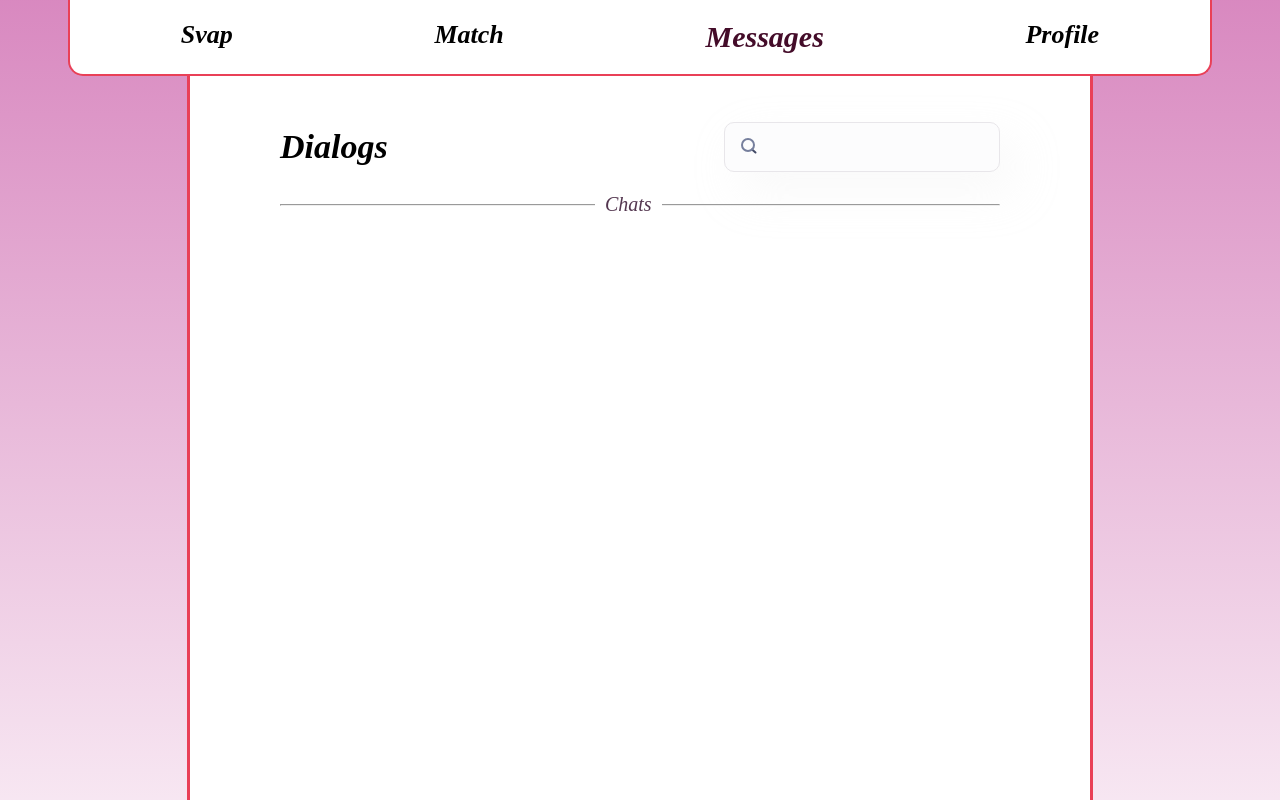
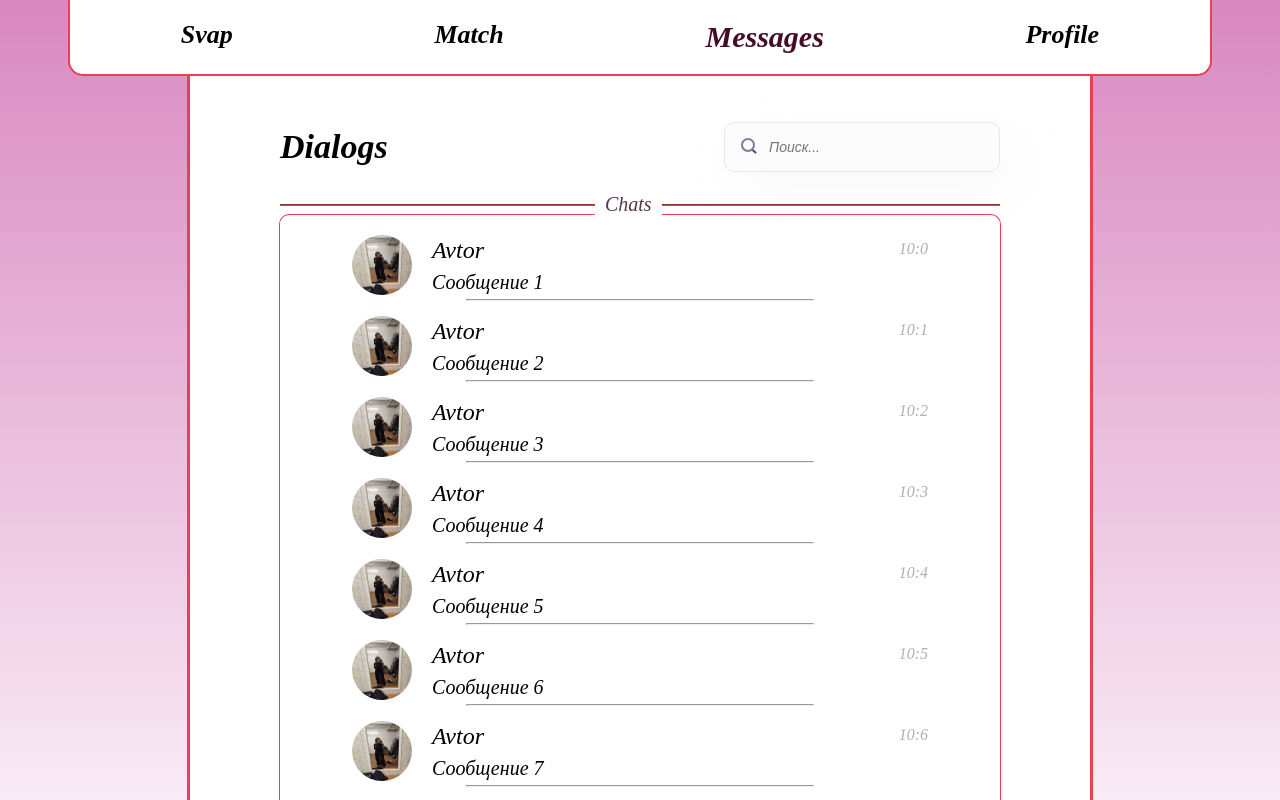
Before and after one commit to simsimsa/guap_match, a React (Vite) app in the folder guapMatch/: page /Messages in a window 1280 px wide. Shown: the top 800 px of the page. Built offline with nearby package versions, Linux system fonts and the light colour scheme.

Commit message:
чат окно

```diff
--- /dev/null
+++ b/guapMatch/src/components/Chat/Chat.module.css
@@ -0,0 +1,68 @@
+.chatLayout {
+    width: 80%;
+    display: flex;
+    flex-direction: column;
+    align-items: center;
+    justify-content: center;
+    margin-bottom: 15px;
+}
+
+.chat {
+    width: 100%;
+    display: flex;
+    gap: 20px;
+    align-items: center;
+}
+
+.hrChat {
+    text-align: center;
+    background: #e8e6ea;
+    width: 60%;
+    margin: 0;
+}
+
+.avatar {
+    width: 60px;
+    height: 60px;
+    border-radius: 60px;
+}
+
+.time {
+    font-weight: 500;
+    font-style: italic;
+    font-size: 16px;
+    line-height: 18px;
+    letter-spacing: 0px;
+    text-align: right;
+    color: #adafbb;
+}
+
+.chatHead {
+    display: flex;
+    justify-content: space-between;
+    width: 100%;
+    margin-bottom: 10px;
+}
+
+.body {
+    width: 100%;
+    text-decoration: none;
+    color: black;
+}
+
+.body:hover{
+    background: #f5f7ff;
+}
+
+.avtor {
+    font-weight: 500;
+    font-style: italic;
+    font-size: 24px;
+    line-height: 21px;
+    letter-spacing: 0px;
+}
+
+.message {
+    font-size: 20px;
+    font-style: italic;
+}
--- /dev/null
+++ b/guapMatch/src/components/Chat/Chat.tsx
@@ -0,0 +1,35 @@
+import { Link } from "react-router-dom";
+import styles from "./Chat.module.css";
+
+interface ChatProps {
+    avatar: string;
+    avtor: string;
+    message: string;
+    time: string;
+}
+
+function Chat({ avatar, avtor, message, time }: ChatProps) {
+    return (
+        <div className={styles["chatLayout"]}>
+            <div className={styles["chat"]}>
+                <div>
+                    <img
+                        className={styles["avatar"]}
+                        src={avatar}
+                        alt="Аватар"
+                    />
+                </div>
+                <Link to="/Chatroom" className={styles["body"]}>
+                    <div className={styles["chatHead"]}>
+                        <div className={styles["avtor"]}>{avtor}</div>
+                        <div className={styles["time"]}>{time}</div>
+                    </div>
+                    <div className={styles["message"]}>{message}</div>
+                </Link>
+            </div>
+            <hr className={styles["hrChat"]} />
+        </div>
+    );
+}
+
+export default Chat;
--- a/guapMatch/src/main.tsx
+++ b/guapMatch/src/main.tsx
@@ -14,6 +14,7 @@ import { Profile } from "./pages/Profile/Profile.tsx";
 import { Cover } from "./pages/Cover/Cover.tsx";
 import { Filter } from "./pages/Filter/Filter.tsx";
 import { Settings } from "./pages/Settings/Settings.tsx";
+import { Chatroom } from "./pages/Chatroom/Chatroom.tsx";
 
 const router = createBrowserRouter([
     {
@@ -43,6 +44,10 @@ const router = createBrowserRouter([
             {
                 path: "/Messages",
                 element: <Messages />,
+            },
+            {
+                path: '/Chatroom',
+                element:<Chatroom/>
             },
             {
                 path: "/Profile",
--- /dev/null
+++ b/guapMatch/src/pages/Chatroom/Chatroom.tsx
@@ -0,0 +1,3 @@
+export function Chatroom(){
+    return <div>Тут будет конкретный чат</div>
+}
--- a/guapMatch/src/pages/Messages/Messages.module.css
+++ b/guapMatch/src/pages/Messages/Messages.module.css
@@ -8,7 +8,7 @@
 }
 
 .message {
-    padding: 45px 0;
+    padding: 45px 0 0 0;
     width: 100%;
     display: flex;
     flex-direction: column;
@@ -38,7 +38,6 @@
     margin: 0;
 }
 
-
 .hrIn {
     position: relative;
     width: 80%;
@@ -46,7 +45,8 @@
 }
 
 .hr_line {
-    color: #e8e6ea;
+    border-color: #E94057;
+    color: #E94057;
     margin-top: 12px;
 }
 
@@ -63,3 +63,18 @@
     letter-spacing: 0px;
     color: #280423cb;
 }
+
+.chatContainer {
+    padding: 20px 0 0 0;
+    display: flex;
+    flex-direction: column;
+    align-items: center;
+    height: 600px;
+    width: 80%;
+    overflow-y: auto;
+    border-start-end-radius: 10px;
+    border-start-start-radius: 10px;
+    border-top: 1px solid #E94057;
+    border-right: 1px solid #E94057;
+    border-left: 1px solid #E94057;
+}
--- a/guapMatch/src/pages/Messages/Messages.tsx
+++ b/guapMatch/src/pages/Messages/Messages.tsx
@@ -1,22 +1,78 @@
-import { ChangeEvent, useEffect, useState } from "react";
+import { ChangeEvent, useEffect, useState, useRef } from "react";
 import styles from "./Messages.module.css";
 import Search from "../../components/Search/Search";
+import Chat from "../../components/Chat/Chat";
+
+const totalChats = 100; // Общее количество чатов (будет приходить с бэкенда)
+
+interface Chat {
+    id: number;
+    avatar: string;
+    avtor: string;
+    message: string;
+    time: string;
+}
 
 export function Messages() {
-
-    const [filter, setfilter] = useState<string>();
+    const [filter, setFilter] = useState<string>("");
+    const [chats, setChats] = useState<Array<Chat>>([]); // Все чаты
+    const [visibleChats, setVisibleChats] = useState<Array<Chat>>([]); // Видимые чаты
+    const [page, setPage] = useState(0); // Текущая страница пагинации
+    const [isLoading, setIsLoading] = useState(false); // Состояние загрузки
+    const loaderRef = useRef<HTMLDivElement | null>(null); // Референс для отслеживания прокрутки
 
     useEffect(() => {
-        getdialog(filter);
-    }, [filter]);
+        const fetchChats = async () => {
+            setIsLoading(true);
+            await new Promise((resolve) => setTimeout(resolve, 1000));
+            const newChats = Array.from({ length: totalChats }, (_, index) => ({
+                id: index + 1,
+                avatar: `./test1.jpg`,
+                avtor: 'Avtor',
+                message: `Сообщение ${index + 1}`,
+                time: `10:${index % 60}`,
+            }));
+            setChats(newChats);
+            setIsLoading(false);
+        };
 
-    const getdialog = (filter:string|undefined)=>{
-        console.log('тут будет фильтр диалогов', filter)
-    }
+        fetchChats();
+    }, []);
+
+
+    useEffect(() => {
+        const filteredChats = chats.filter((chat) =>
+            chat.message.toLowerCase().includes(filter.toLowerCase())
+        );
+        setVisibleChats(filteredChats.slice(0, (page + 1) * 20));
+    }, [filter, chats, page]);
+
+
+    useEffect(() => {
+        const observer = new IntersectionObserver(
+            (entries) => {
+                if (entries[0].isIntersecting && !isLoading) {
+                    setPage((prevPage) => prevPage + 1);
+                }
+            },
+            { threshold: 1.0 }
+        );
+
+        if (loaderRef.current) {
+            observer.observe(loaderRef.current);
+        }
+
+        return () => {
+            if (loaderRef.current) {
+                observer.unobserve(loaderRef.current);
+            }
+        };
+    }, [isLoading]);
 
 
     const updateFilter = (event: ChangeEvent<HTMLInputElement>) => {
-        setfilter(event.target.value);
+        setFilter(event.target.value);
+        setPage(0);
     };
 
     return (
@@ -25,13 +81,29 @@ export function Messages() {
                 <div className={styles["messageHeader"]}>
                     <h1 className={styles["messageH1"]}>Dialogs</h1>
                     <div className={styles["search"]}>
-                        <Search placeholder="" onChange={updateFilter} />
+                        <Search
+                            placeholder="Поиск..."
+                            onChange={updateFilter}
+                        />
                     </div>
                 </div>
                 <div className={styles["hrIn"]}>
                     <hr className={styles["hr_line"]} />
                     <div className={styles["textInHr"]}>Chats</div>
                 </div>
+                <div className={styles["chatContainer"]}>
+                    {visibleChats.map((chat) => (
+                        <Chat
+                            key={chat.id}
+                            avatar={chat.avatar}
+                            avtor={chat.avtor}
+                            message={chat.message}
+                            time={chat.time}
+                        />
+                    ))}
+                    {isLoading && <div>Загрузка...</div>}
+                    <div ref={loaderRef} style={{ height: "20px" }} />
+                </div>
             </div>
         </div>
     );
```
Also changed, not shown: guapMatch/src/pages/Chatroom/Chatroom.module.tsx (added).
